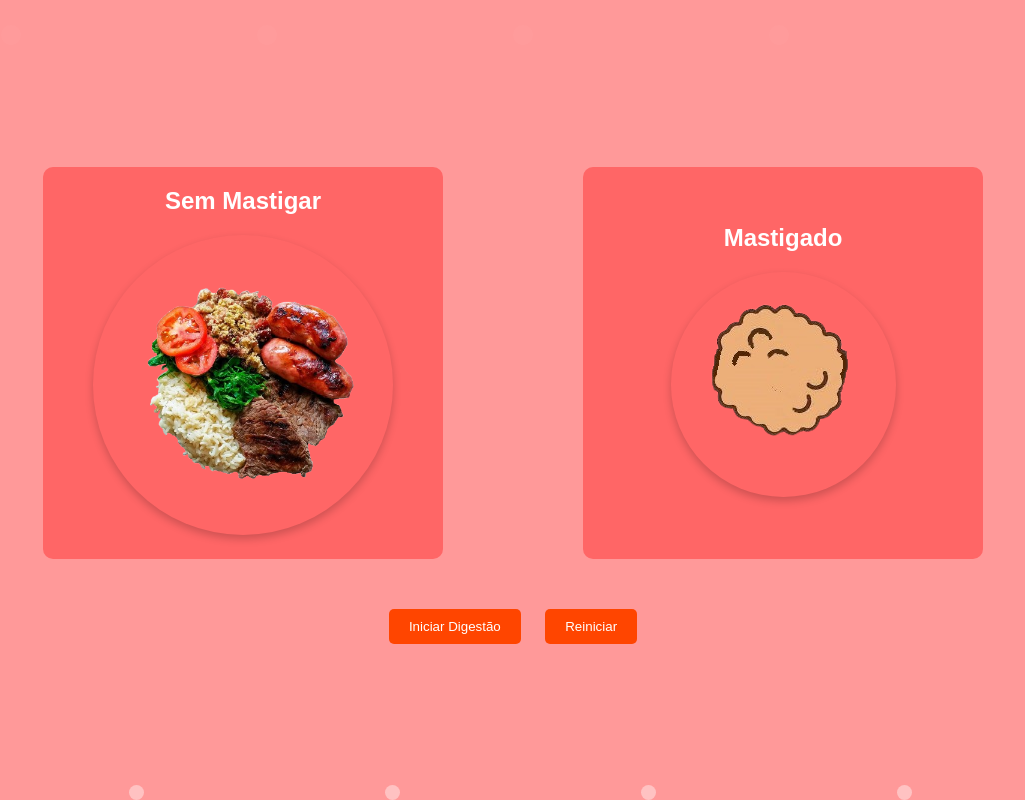
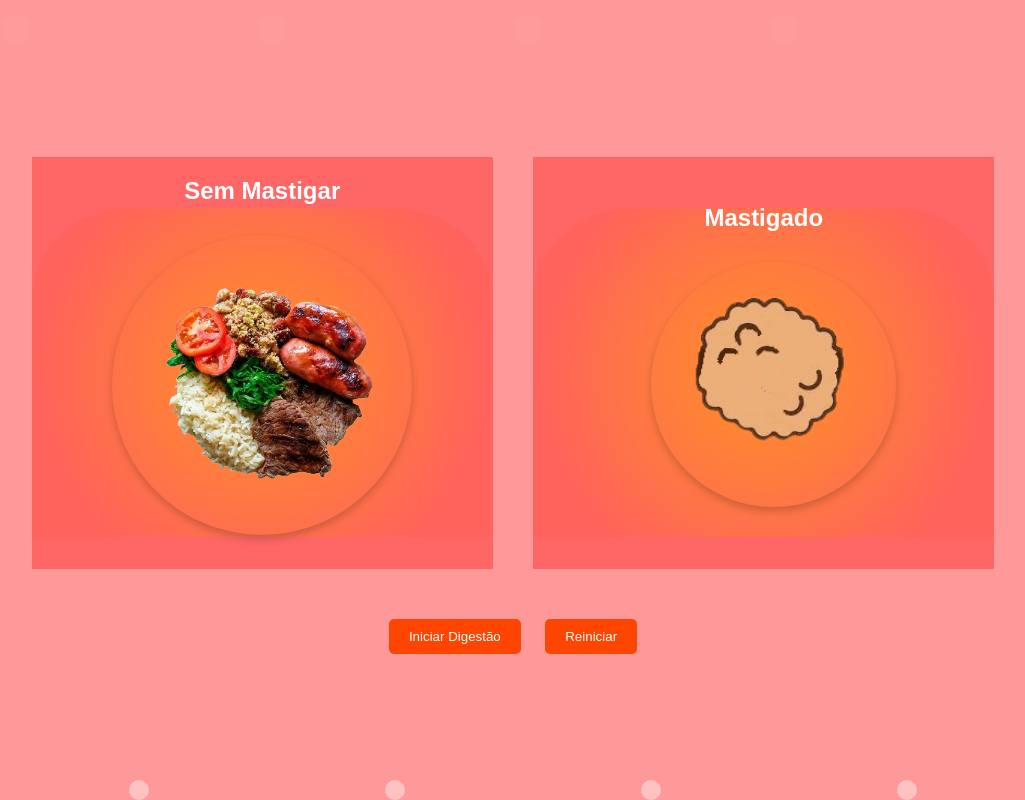
Before and after one commit to IsNanTinfem/Digest-o, a plain HTML site: page index.html in a window 1280 px wide. Shown: the whole page, without its empty margins (127-1152 px from the left). Drawn offline with Linux system fonts and the light colour scheme.

Commit message:
Update index.html

```diff
--- a/index.html
+++ b/index.html
@@ -23,11 +23,11 @@
 
         .container {
             display: flex;
+            width: 80%;
             justify-content: space-evenly;
-            width: 100%;
-            max-width: 1200px;
             margin-bottom: 20px;
-            flex-wrap: wrap; /* Permite que os itens se ajustem em telas menores */
+            position: relative;
+            flex-wrap: wrap; /* Permite ajuste para telas menores */
         }
 
         .digest-section {
@@ -36,12 +36,11 @@
             align-items: center;
             justify-content: center;
             width: 45%;
-            max-width: 400px; /* Define um limite máximo de largura */
             background-color: #ff6666;
             padding: 20px;
             margin: 10px;
-            border-radius: 10px;
             position: relative;
+            z-index: 2;
         }
 
         h2 {
@@ -54,6 +53,9 @@
             max-width: 300px;
             height: auto;
             border-radius: 50%;
+            margin: 10px;
+            position: relative;
+            z-index: 3;
             box-shadow: 0 4px 8px rgba(0, 0, 0, 0.2);
             transition: transform 0.2s ease-in-out;
         }
@@ -71,22 +73,23 @@
             left: 0;
             background: radial-gradient(circle, rgba(255,165,0,0.5) 20%, rgba(255,69,0,0.1) 80%);
             z-index: -1;
+            border-top: 10px solid #ff6666;
+            border-radius: 100px 100px 0 0;
         }
 
-        /* Bolhas para simular ambiente gástrico */
         .bubble {
             position: absolute;
             bottom: 0;
-            width: 20px;
-            height: 20px;
+            width: 30px;
+            height: 30px;
             border-radius: 50%;
             background-color: rgba(255, 255, 255, 0.5);
-            animation: bubble-rise 4s infinite ease-in-out;
+            animation: bubble-rise 2s infinite ease-in-out;
         }
 
         .bubble:nth-child(odd) {
-            width: 15px;
-            height: 15px;
+            width: 20px;
+            height: 20px;
             animation-duration: 5s;
         }
 
@@ -105,7 +108,6 @@
             }
         }
 
-        /* Botões */
         .buttons {
             margin-top: 20px;
         }
@@ -126,11 +128,11 @@
 
         @media (max-width: 768px) {
             .digest-section {
-                width: 90%; /* O layout ajusta-se em telas menores */
+                width: 100%; /* O layout se ajusta em telas menores */
             }
 
             .food img {
-                max-width: 200px; /* Ajusta o tamanho das imagens para caber em telas menores */
+                max-width: 200px; /* Ajusta o tamanho das imagens em telas pequenas */
             }
         }
     </style>
@@ -140,7 +142,7 @@
     <!-- Container de simulação -->
     <div class="container">
         <!-- Digestão sem mastigar -->
-        <div class="digest-section" id="section-no-chew">
+        <div class="digest-section no-chew" id="section-no-chew">
             <h2>Sem Mastigar</h2>
             <div class="food">
                 <img src="./bagulho.png" alt="Sem Mastigar">
@@ -148,7 +150,7 @@
         </div>
 
         <!-- Digestão com mastigar -->
-        <div class="digest-section" id="section-chew">
+        <div class="digest-section chewed" id="section-chew">
             <h2>Mastigado</h2>
             <div class="food">
                 <img src="./Mastigadtrem.png" alt="Mastigado">
```
